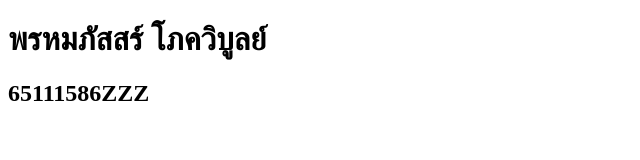
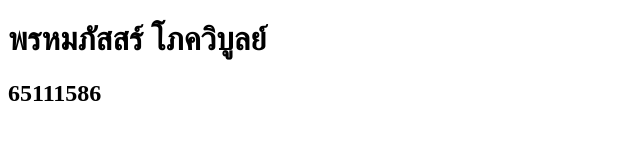
Before and after one commit to Phrompas/CE341_ID1586, a plain HTML site: page index.html in a window 1280 px wide. Shown: the full height of the page, 0-640 px from the left. Drawn offline with Linux system fonts and the light colour scheme.

Commit message:
Update index.html

```diff
--- a/index.html
+++ b/index.html
@@ -7,6 +7,6 @@
 </head>
 <body>
     <h1>พรหมภัสสร์ โภควิบูลย์</h1>
-    <h2>65111586ZZZ</h2>
+    <h2>65111586</h2>
 </body>
 </html>
```
